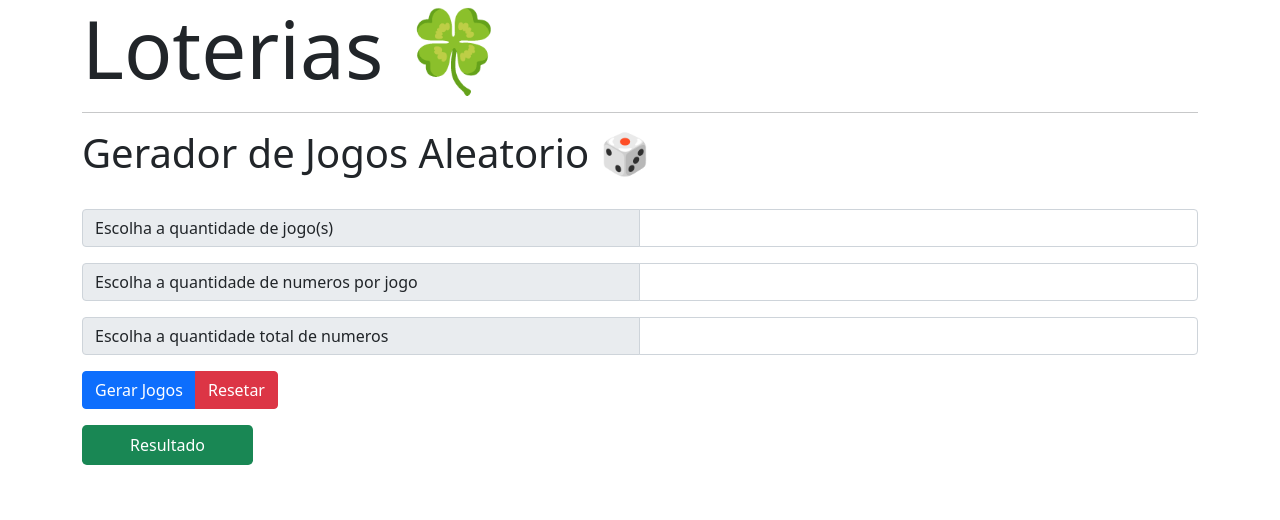
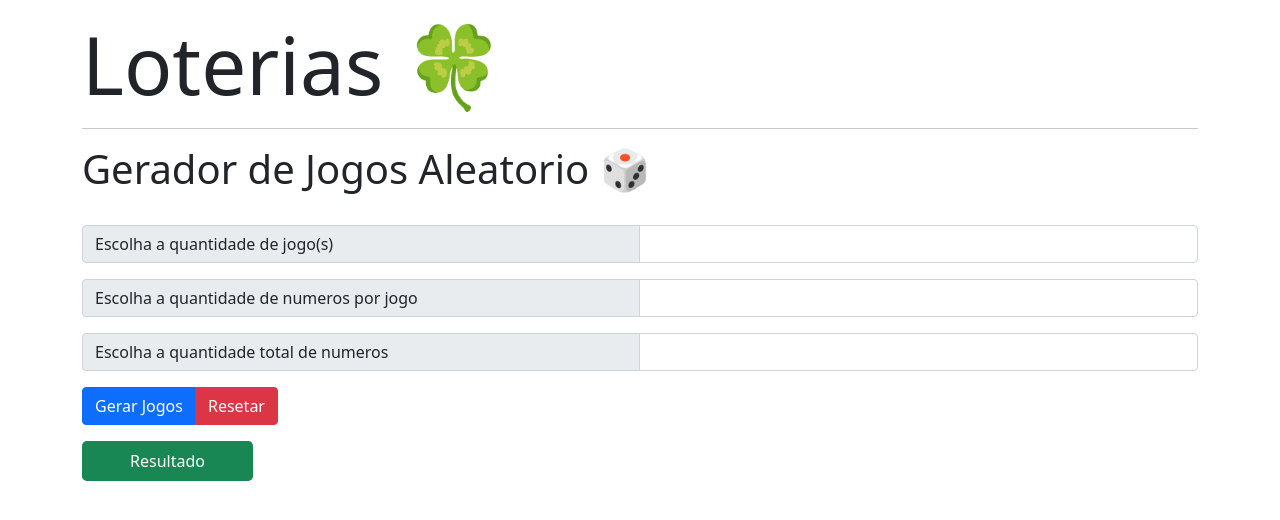
Before and after one commit to filipesanches/geradorLoteria, a website: page index.html in a window 1280 px wide. Drawn offline with nearby package versions, Linux system fonts and the light colour scheme.

Commit message:
Add files via upload

```diff
--- a/index.html
+++ b/index.html
@@ -20,7 +20,7 @@
 <body>
   <div class="container-lg">
     <div class="pb-3">
-      <h2 class="display-1">Loterias &#127808;</h2>
+      <h2 class="display-1 pt-3">Loterias &#127808;</h2>
       <hr />
       <p class="display-6">Gerador de Jogos Aleatorio &#127922;</p>
     </div>
```
